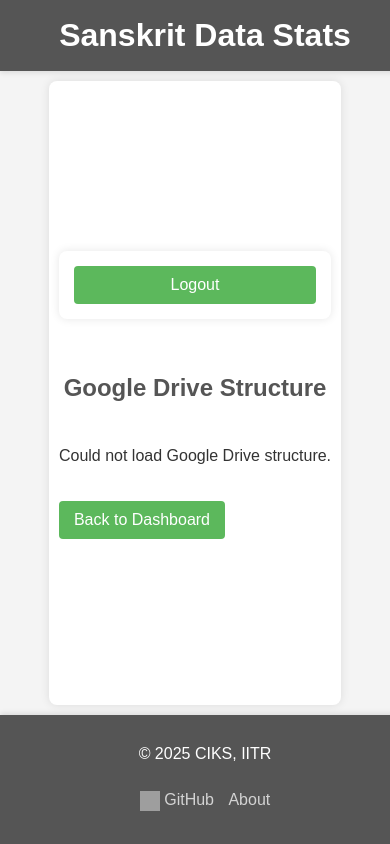
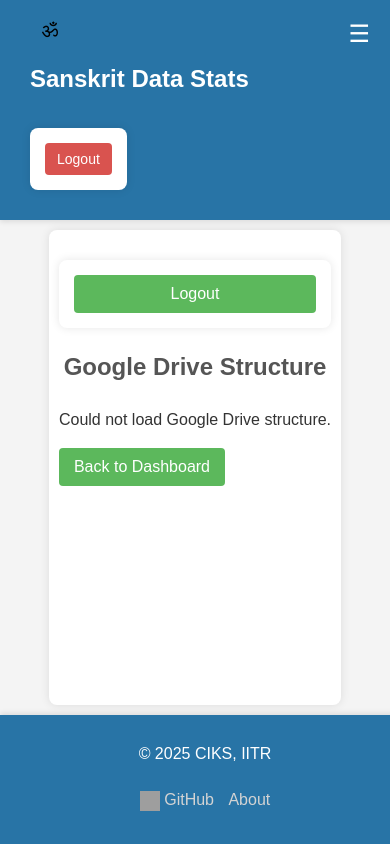
Before and after one commit to mohak300501/sanskritiks, a Flask app: page /drive_structure in a window 390 px wide. Run offline with Flask 3, Linux system fonts and the light colour scheme; the visitor is signed in with stand-in values (Sample User, id 1); grey boxes are pictures that could not be loaded.

Commit message:
Upgraded UI.

```diff
--- a/app.py
+++ b/app.py
@@ -20,24 +20,27 @@ def index():
 
 @app.route('/login', methods=['GET', 'POST'])
 def login():
+    if session.get('logged_in'):
+        return redirect(url_for('sheet_data'))
     if request.method == 'POST':
         password = request.form['password']
         if password == os.environ.get('APP_PASSWORD'):
             session['logged_in'] = True
-            return redirect(url_for('dashboard'))
+            flash('Welcome! You are logged in.')
+            return redirect(url_for('sheet_data'))
         else:
             flash('Invalid password')
             return redirect(url_for('login'))
     return render_template('login.html')
 
-@app.route('/dashboard')
-def dashboard():
+@app.route('/sheet_data')
+def sheet_data():
     if not session.get('logged_in'):
         return redirect(url_for('login'))
     sheet_data = get_google_sheet_data()
     if sheet_data is None:
         flash('Error fetching data from Google Sheet.')
-    return render_template('dashboard.html', sheet_data=sheet_data)
+    return render_template('sheet_data.html', sheet_data=sheet_data)
 
 @app.route('/drive_structure')
 def drive_structure():
--- a/static/style.css
+++ b/static/style.css
@@ -13,7 +13,7 @@ body {
 }
 
 header {
-    background-color: #555;
+    background-color: #2874A6; /* A shade of blue */
     color: white;
     padding: 10px 0;
     width: 100%;
@@ -23,10 +23,68 @@ header {
     box-shadow: 0 2px 5px rgba(0, 0, 0, 0.1);
 }
 
-header h1 {
+.header-content {
+    display: flex;
+    justify-content: space-between;
+    align-items: center;
+    max-width: 1000px;
+    margin: 0 auto;
+    padding: 0 20px;
+}
+
+.logo img {
+    display: block;
+}
+
+.site-title h1 {
     margin: 0;
     color: white;
-    text-align: center;
+    font-size: 24px;
+}
+
+nav ul {
+    list-style: none;
+    padding: 0;
+    margin: 0;
+    display: flex;
+}
+
+nav ul li {
+    margin-left: 20px;
+}
+
+nav a {
+    color: white;
+    text-decoration: none;
+    font-size: 16px;
+}
+
+nav a:hover {
+    text-decoration: underline;
+}
+
+.hamburger {
+    display: none;
+    font-size: 24px;
+    cursor: pointer;
+}
+
+.menu-toggle {
+    display: none;
+}
+
+.logout button {
+    background-color: #d9534f; /* Red color for logout */
+    color: white;
+    padding: 8px 12px;
+    border: none;
+    border-radius: 4px;
+    cursor: pointer;
+    font-size: 14px;
+}
+
+.logout button:hover {
+    background-color: #c9302c;
 }
 
 .container {
@@ -38,9 +96,9 @@ header h1 {
     border-radius: 8px;
     box-shadow: 0 0 10px rgba(0, 0, 0, 0.1);
     box-sizing: border-box;
-    display: flex;
-    flex-direction: column;
-    justify-content: center; /* Vertically center content */
+    /* display: flex; Remove flex properties for centering content */
+    /* flex-direction: column; */
+    /* justify-content: center; */
 }
 
 h1, h2, h3 {
@@ -53,7 +111,7 @@ form {
     padding: 20px;
     border-radius: 8px;
     box-shadow: 0 0 10px rgba(0, 0, 0, 0.1);
-    max-width: 400px;
+    max-width: 500px; /* Increased width */
     margin: 20px auto;
     text-align: left;
 }
@@ -65,7 +123,7 @@ form label {
 }
 
 form input[type="password"] {
-    width: 85%;
+    width: 95%; /* Adjusted width */
     padding: 10px;
     margin-bottom: 20px;
     border: 1px solid #ddd;
@@ -134,12 +192,6 @@ a:hover {
     color: white;
 }
 
-.logout-button {
-    position: absolute;
-    top: 20px;
-    right: 20px;
-}
-
 .data-table {
     width: 80%;
     margin: 20px auto;
@@ -164,7 +216,7 @@ a:hover {
 }
 
 footer {
-    background-color: #555;
+    background-color: #2874A6; /* Matching header color */
     color: white;
     padding: 10px 0;
     width: 100%;
@@ -184,6 +236,51 @@ footer img {
     vertical-align: middle;
 }
 
+@media (max-width: 768px) {
+    .header-content {
+        flex-direction: column;
+        align-items: flex-start;
+    }
+
+    .site-title h1 {
+        text-align: left;
+        margin-top: 10px;
+    }
+
+    nav ul {
+        flex-direction: column;
+        display: none; /* Hide menu by default */
+        width: 100%;
+        text-align: center;
+    }
+
+    nav ul.show {
+        display: flex; /* Show menu when toggled */
+    }
+
+    nav ul li {
+        margin: 10px 0;
+    }
+
+    .hamburger {
+        display: block;
+        position: absolute;
+        right: 20px;
+        top: 15px;
+        color: white;
+    }
+
+    .logout {
+        position: static;
+        margin-top: 10px;
+        text-align: center;
+    }
+
+    .menu-toggle:checked + .hamburger + .nav-links {
+        display: flex;
+    }
+}
+
 @media (max-width: 600px) {
     .container {
         padding: 10px;
@@ -192,6 +289,11 @@ footer img {
 
     form {
         padding: 15px;
+        max-width: 95%; /* Adjusted for smaller screens */
+    }
+
+     form input[type="password"] {
+        width: 90%; /* Adjusted width for smaller screens */
     }
 
     .data-table {
@@ -220,12 +322,6 @@ footer img {
         word-break: break-all;
     }
 
-    .logout-button {
-        position: static;
-        text-align: center;
-        margin-bottom: 10px;
-    }
-
     header,
     footer {
         padding: 10px;
--- a/templates/index.html
+++ b/templates/index.html
@@ -8,7 +8,32 @@
 </head>
 <body>
     <header>
-        <h1>Sanskrit Data Stats</h1>
+        <div class="header-content">
+            <div class="logo">
+                <img src="{{ url_for('static', filename='favicon.svg') }}" alt="Logo" width="40" height="40">
+            </div>
+            <div class="site-title">
+                 <h1>Sanskrit Data Stats</h1>
+            </div>
+            <nav>
+                <input type="checkbox" id="menu-toggle" class="menu-toggle">
+                <label for="menu-toggle" class="hamburger">
+                    &#9776;
+                </label>
+                <ul class="nav-links">
+                    <li><a href="{{ url_for('sheet_data') }}">Sheet Data</a></li>
+                    <li><a href="{{ url_for('drive_structure') }}">Drive Structure</a></li>
+                    <li><a href="{{ url_for('zipf_plot') }}">Zipf's Plot</a></li>
+                </ul>
+            </nav>
+            <div class="logout">
+                {% if session.get('logged_in') %}
+                <form action="{{ url_for('logout') }}" method="post">
+                    <button type="submit">Logout</button>
+                </form>
+                {% endif %}
+            </div>
+        </div>
     </header>
     <div class="container">
         {% block content %}{% endblock %}
--- a/zipf.py
+++ b/zipf.py
@@ -5,7 +5,7 @@ from collections import Counter
 
 def generate_zipf_plot():
     # --- CONFIGURATION ---
-    with open('/content/drive/Shareddrives/Sanskrit-Data/unique_token_dictionary.json', 'r', encoding='utf-8') as f:
+    with open('https://drive.google.com/file/d/1Le07EECi597hZn4E6UDluuX6W84ulce2/view?usp=drive_link', 'r', encoding='utf-8') as f:
         token_frequency = json.load(f)
 
     # --- SORT BY FREQUENCY DESC ---
```
Also changed, not shown: templates/sheet_data.html (renamed from templates/dashboard.html, +2 -11 lines).
